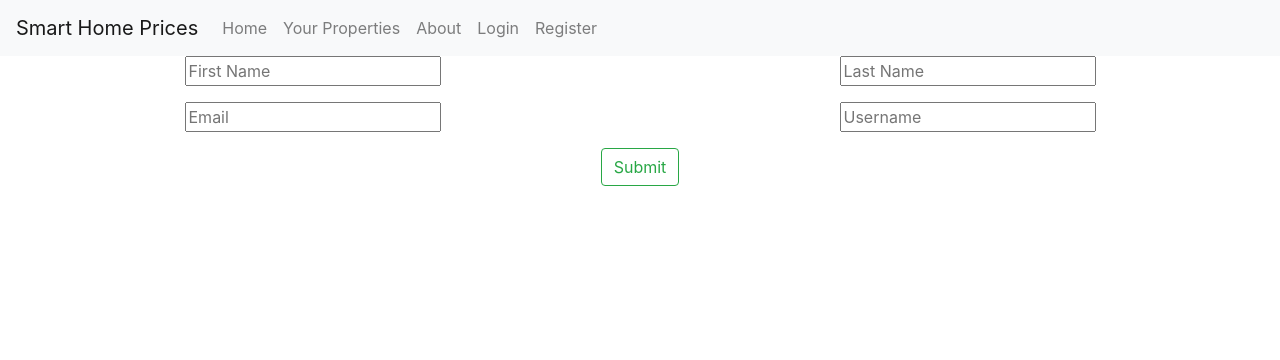
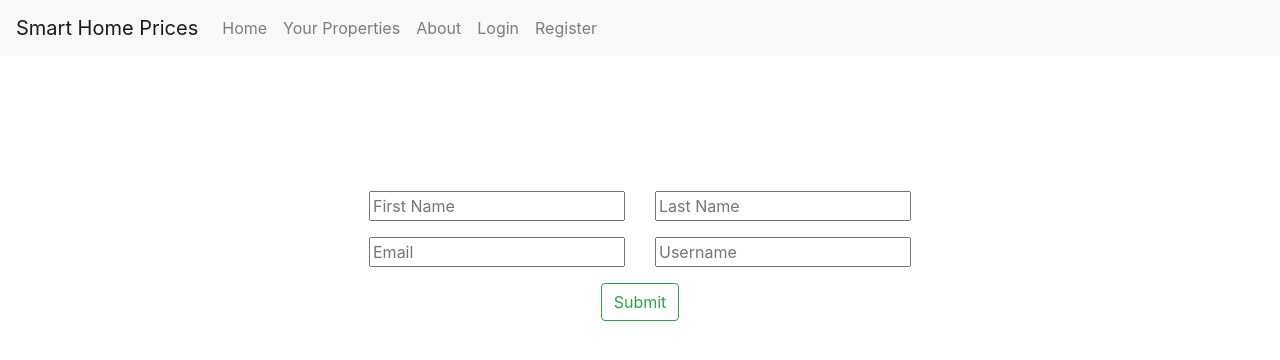
Before and after one commit to Build-Week-AirBnB-Optimal-Price/Front-end, a React (Create React App) app: page /register in a window 1280 px wide. Shown: the top 360 px of the page. Built offline with nearby package versions, Linux system fonts and the light colour scheme.

Commit message:
display flex center the content towards the middle of the page

```diff
--- a/src/App.css
+++ b/src/App.css
@@ -28,15 +28,10 @@
   color: #61dafb;
 }
 
-@keyframes App-logo-spin {
-  from {
-    transform: rotate(0deg);
-  }
-  to {
-    transform: rotate(360deg);
-  }
-}
 
 .wrapper {
-  min-height: 100vh;
+  min-height: 50vh;
+  display: flex;
+  justify-content: center;
+  align-items: center;
 }
--- a/src/components/Register.js
+++ b/src/components/Register.js
@@ -19,7 +19,7 @@ const LoginForm = ({ values, errors, touched, status }) => {
     }, [status]);
 
     return (
-        <div className="login-form">
+        <div className="wrapper">
             <Form>
                 <Row>
                     <Col md={6}>
```
